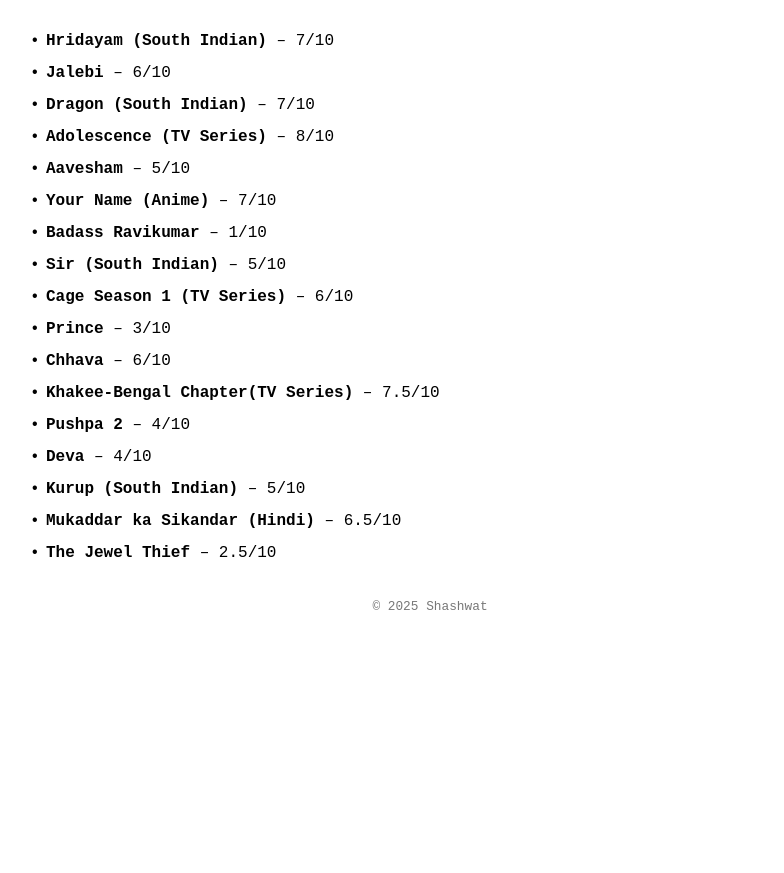
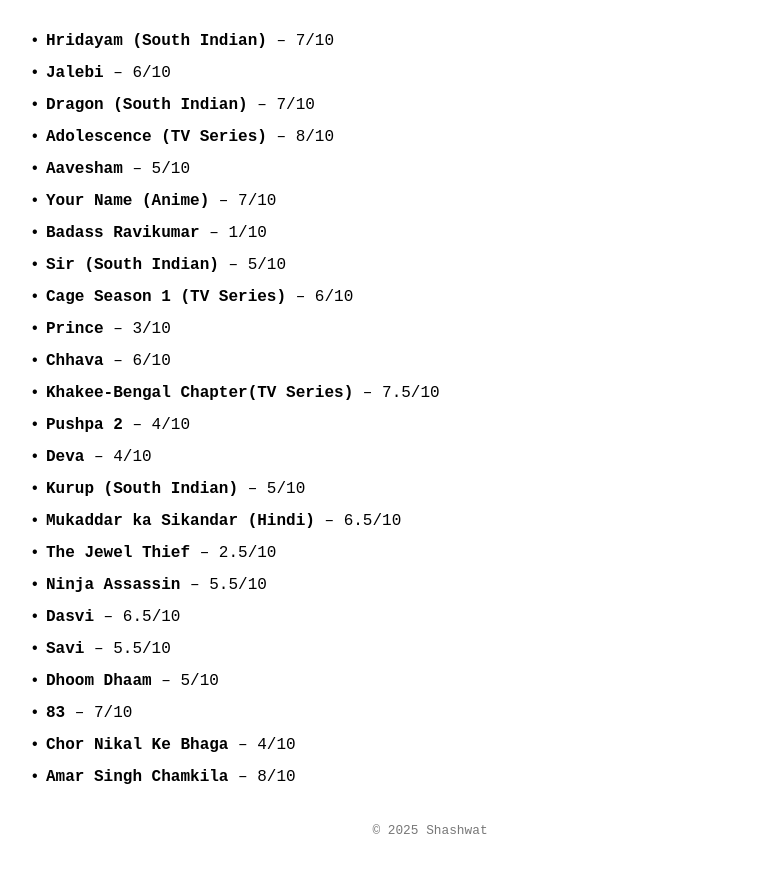
Before and after one commit to hubshashwat/hubshashwat.github.io, a plain HTML site: page watch.html in a window 1280 px wide. Shown: the part 131-1004 px from the top of the page, without its empty margins (210-994 px from the left). Before the commit the page ends 800 px from the top, so only its background shows below. Drawn offline with Linux system fonts and the light colour scheme.

Commit message:
Update watch.html

```diff
--- a/watch.html
+++ b/watch.html
@@ -110,7 +110,15 @@
  <li><strong>Kurup (South Indian) </strong> – 5/10</li>
            <li><strong>Mukaddar ka Sikandar (Hindi) </strong> – 6.5/10</li>
  <li><strong>The Jewel Thief</strong> – 2.5/10</li>
+ <li><strong>	Ninja Assassin</strong> – 5.5/10</li>
 
+     <li><strong>Dasvi</strong> – 6.5/10</li>
+ <li><strong>	Savi</strong> – 5.5/10</li>
+           <li><strong>	Dhoom Dhaam</strong> – 5/10</li>
+
+ <li><strong>	83</strong> – 7/10</li>
+           <li><strong>	Chor Nikal Ke Bhaga</strong> – 4/10</li>
+ <li><strong>		Amar Singh Chamkila</strong> – 8/10</li>
         </ul>
       </section>
     </main>
```
